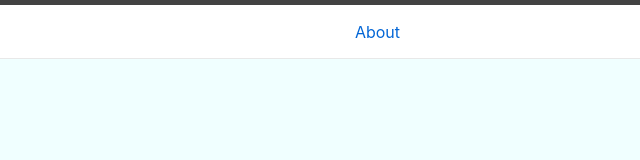
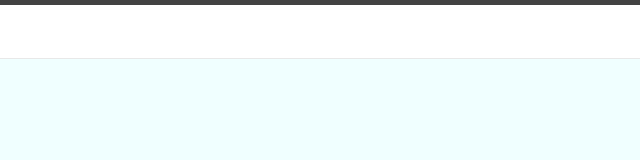
Before and after one commit to ahmetsait/interactive-graph-theory, a plain HTML site: page index.html in a window 1280 px wide. Shown: the full height of the page, 640-1280 px from the left. Drawn offline with Linux system fonts and the light colour scheme.

Commit message:
No need to link the blog just yet

```diff
--- a/index.html
+++ b/index.html
@@ -70,9 +70,6 @@
 				<h1 class="site-name"><a href="https://ahmetsait.com/interactive-graph-theory">Interactive Graph Theory</a></h1>
 				<h2 class="site-description"></h2>
 			</div>
-			<nav class="site-nav">
-				<li><a href="/blog/about">About</a></li>
-			</nav>
 		</div>
 	</header>
 
```
